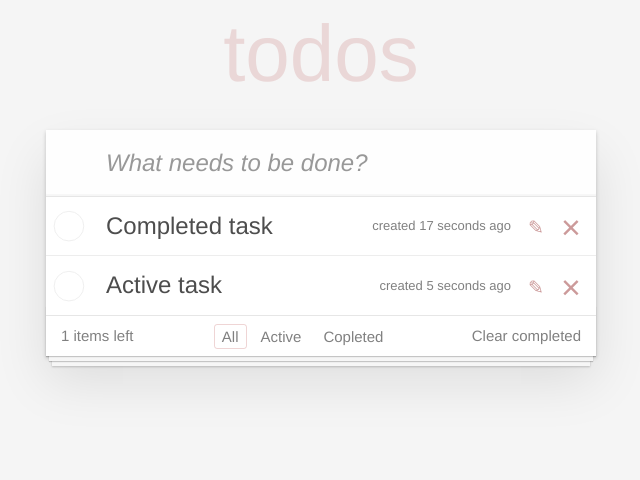
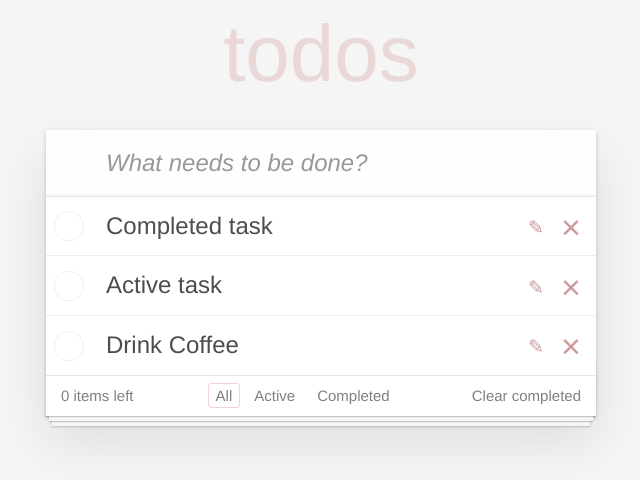
Before and after one commit to EPankratoff/TodoList-kata, a React (Create React App) app: page / in a window 1280 px wide. Shown: the top 480 px of the page, without its empty margins (319-959 px from the left). Built offline with nearby package versions, Linux system fonts and the light colour scheme.

Commit message:
add count task

```diff
--- a/src/App.jsx
+++ b/src/App.jsx
@@ -5,21 +5,32 @@ import NewTaskForm from "./components/NewTaskForm";
 import TaskList from "./components/TaskList/TaskList";
 
 export default class App extends Component {
+  maxId = 100;
   state = {
     taskData: [
-      {
-        label: "Completed task",
-        created: "created 17 seconds ago",
-        id: 1,
-        completed: false,
-      },
-      {
-        label: "Active task",
-        created: "created 5 seconds ago",
-        id: 2,
-        completed: false,
-      },
+      this.createTaskItem("Completed task"),
+      this.createTaskItem("Active task"),
+      this.createTaskItem("Drink Coffee"),
     ],
+  };
+
+  createTaskItem(label) {
+    return {
+      label,
+      completed: false,
+      id: this.maxId++,
+    };
+  }
+
+  addItem = (text) => {
+    const newItem = this.createTaskItem(text);
+
+    this.setState(({ taskData }) => {
+      const newArr = [...taskData, newItem];
+      return {
+        taskData: newArr,
+      };
+    });
   };
 
   deleteItem = (id) => {
@@ -36,14 +47,42 @@ export default class App extends Component {
       };
     });
   };
+
+  toggleProperty(arr, id, propName) {
+    const indx = arr.findIndex((el) => el.id === id);
+    const oldItem = arr[indx];
+    const newItem = { ...oldItem, [propName]: !oldItem[propName] };
+    return [...arr.slice(0, indx), newItem, ...arr.slice(indx + 1)];
+  }
+
+  onToggleCompleted = (id) => {
+    this.setState(({ taskData }) => {
+      const updatedData = taskData.map((el) => {
+        if (el.id === id) {
+          return { ...el, completed: !el.completed };
+        }
+        return el;
+      });
+      return {
+        taskData: updatedData,
+      };
+    });
+  };
+
   render() {
+    const { taskData } = this.state;
+    const completedCount = taskData.filter((el) => el.completed).length;
     return (
       <div className="todoapp">
-        <NewTaskForm />
+        <NewTaskForm onItemAdd={this.addItem} />
 
         <section className="main">
-          <TaskList tasks={this.state.taskData} onDelete={this.deleteItem} />
-          <Footer />
+          <TaskList
+            tasks={taskData}
+            onDelete={this.deleteItem}
+            onToggleCompleted={this.onToggleCompleted}
+          />
+          <Footer taskCount={completedCount} />
         </section>
       </div>
     );
--- a/src/components/Footer/Footer.jsx
+++ b/src/components/Footer/Footer.jsx
@@ -2,10 +2,10 @@ import React from "react";
 import "./Footer.css";
 import TaskFilter from "./TaskFilter/TaskFilter";
 
-const Footer = () => {
+const Footer = ({ taskCount }) => {
   return (
     <footer className="footer">
-      <span className="todo-count"> 1 items left</span>
+      <span className="todo-count"> {taskCount} items left</span>
       <TaskFilter />
       <button className="clear-completed">Clear completed</button>
     </footer>
--- a/src/components/Footer/TaskFilter/TaskFilter.jsx
+++ b/src/components/Footer/TaskFilter/TaskFilter.jsx
@@ -11,7 +11,7 @@ const TaskFilter = () => {
         <button>Active</button>
       </li>
       <li>
-        <button>Copleted</button>
+        <button>Completed</button>
       </li>
     </ul>
   );
--- a/src/components/NewTaskForm/index.jsx
+++ b/src/components/NewTaskForm/index.jsx
@@ -1,13 +1,37 @@
-import React from "react";
+import React, { Component } from "react";
 import "./newTaskForm.css";
 
-const NewTaskForm = () => {
-  return (
-    <header className="header">
-      <h1>todos</h1>
-      <input className="new-todo" placeholder="What needs to be done?" />
-    </header>
-  );
-};
+export default class NewTaskForm extends Component {
+  state = {
+    label: "",
+  };
 
-export default NewTaskForm;
+  onLabelChange = (e) => {
+    this.setState({
+      label: e.target.value,
+    });
+  };
+
+  onSubmit = (e) => {
+    e.preventDefault();
+    this.props.onItemAdd(this.state.label);
+    this.setState({
+      label: "",
+    });
+  };
+  render() {
+    return (
+      <header className="header">
+        <h1>todos</h1>
+        <form className="new-todo-form" onSubmit={this.onSubmit}>
+          <input
+            className="new-todo"
+            placeholder="What needs to be done?"
+            onChange={this.onLabelChange}
+            value={this.state.label}
+          />
+        </form>
+      </header>
+    );
+  }
+}
--- a/src/components/TaskList/Task/Task.jsx
+++ b/src/components/TaskList/Task/Task.jsx
@@ -1,27 +1,16 @@
 import React, { Component } from "react";
 
 export default class Task extends Component {
-  state = {
-    completed: false,
-  };
-
-  onMarkImportant = () => {
-    this.setState(({ completed }) => {
-      return {
-        completed: !completed,
-      };
-    });
-  };
   render() {
-    const { label, created, onDelete } = this.props;
-    const { completed } = this.state;
+    const { label, created, onDelete, onToggleCompleted, completed } =
+      this.props;
     let classNames = "";
 
     if (completed) {
       classNames += "completed";
     }
     return (
-      <li className={classNames} onClick={this.onMarkImportant}>
+      <li className={classNames} onClick={onToggleCompleted}>
         <div className="view">
           <input className="toggle" type="checkbox" />
           <label>
--- a/src/components/TaskList/TaskList.jsx
+++ b/src/components/TaskList/TaskList.jsx
@@ -1,15 +1,19 @@
-import React, { Component } from "react";
+import React from "react";
 import Task from "./Task/Task";
 
-export default class TaskList extends Component {
-  render() {
-    const { tasks, onDelete } = this.props;
+const TaskList = ({ tasks, onDelete, onToggleCompleted }) => {
+  const elements = tasks.map((item) => {
+    const { id, ...itemProps } = item;
 
-    const elements = tasks.map((item) => {
-      const { id, ...itemProps } = item;
-
-      return <Task key={id} {...itemProps} onDelete={() => onDelete(id)} />;
-    });
-    return <ul className="todo-list">{elements}</ul>;
-  }
-}
+    return (
+      <Task
+        key={id}
+        {...itemProps}
+        onToggleCompleted={() => onToggleCompleted(id)}
+        onDelete={() => onDelete(id)}
+      />
+    );
+  });
+  return <ul className="todo-list">{elements}</ul>;
+};
+export default TaskList;
```
